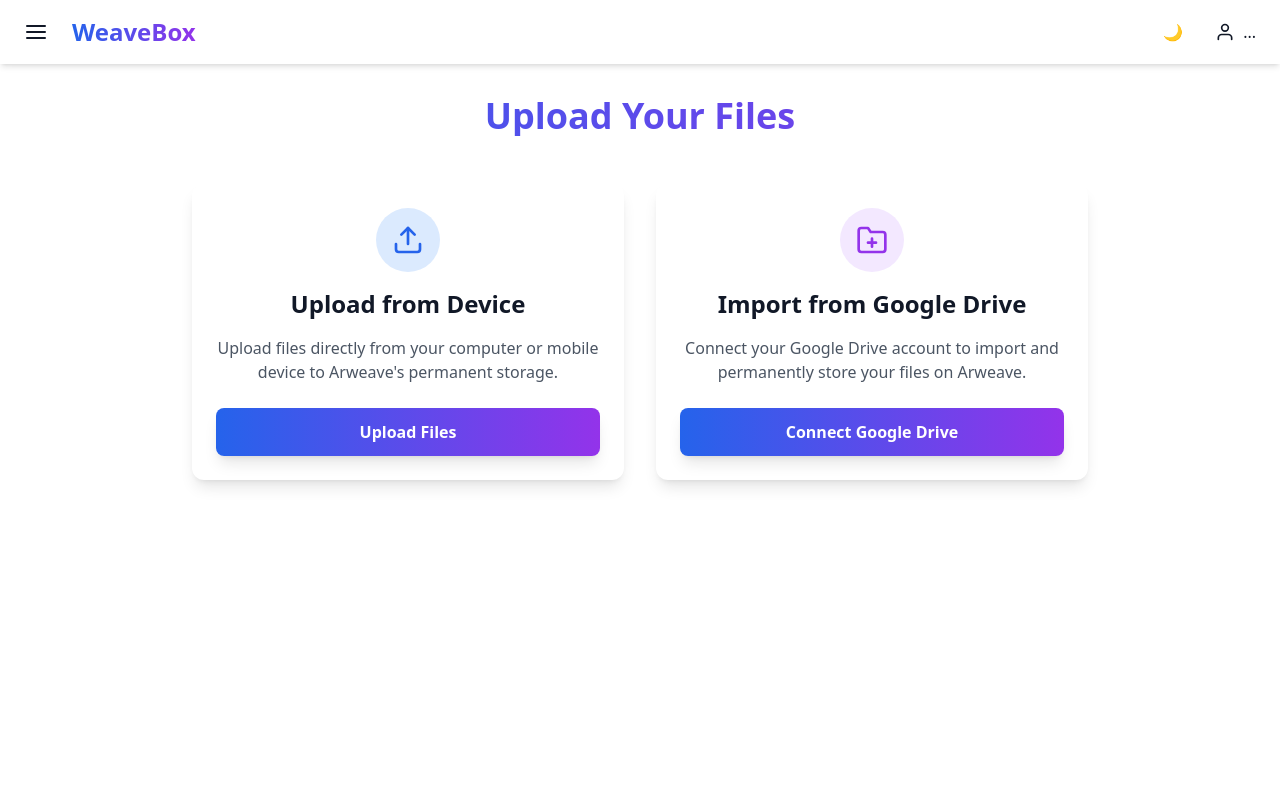
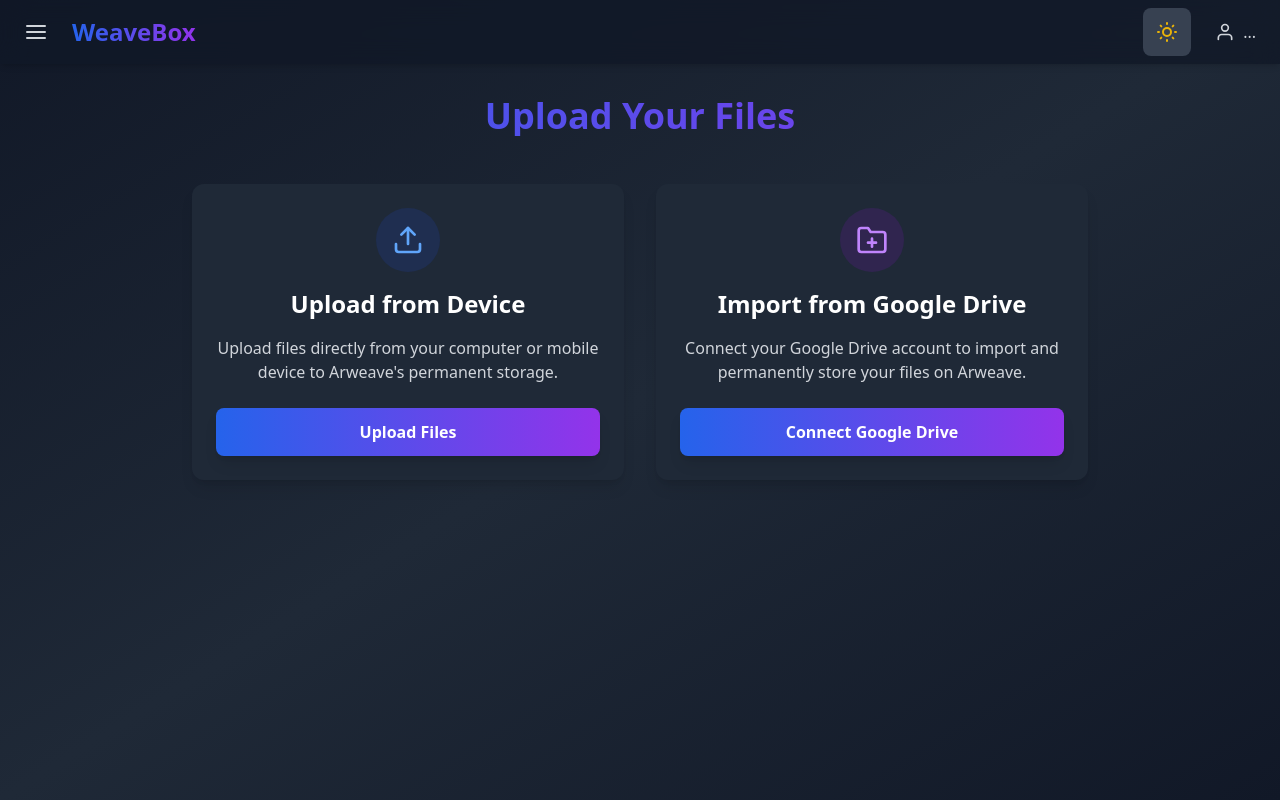
Before and after one commit to aryan-kesarwani/weavebox, a React (Vite) app in the folder client/: page /dashboard in a window 1280 px wide. Built offline with nearby package versions, Linux system fonts and the light colour scheme; what arweave would draw is missing.

Commit message:
fixed dark mode issues

```diff
--- a/client/src/pages/Dashboard.tsx
+++ b/client/src/pages/Dashboard.tsx
@@ -1,9 +1,9 @@
-import { useState,useEffect } from 'react';
+import { useState, useEffect } from 'react';
 import { motion } from 'framer-motion';
 import { FiMenu, FiX, FiUpload, FiImage, FiVideo, FiFolder, FiFolderPlus, FiUser } from 'react-icons/fi';
 import { Link, useNavigate } from 'react-router-dom';
 import API from '../globals/axiosConfig';
-import { useArweaveWallet } from '../utils/util';
+import { useArweaveWallet, useDarkMode } from '../utils/util';
 
 // Declare the google namespace for TypeScript
 declare global {
@@ -24,13 +24,20 @@
   }
 }
 
-
 const Dashboard = () => {
   const [isSidebarOpen, setIsSidebarOpen] = useState(false);
-  const [darkMode, setDarkMode] = useState(false);
   const [showProfileMenu, setShowProfileMenu] = useState(false);
   const navigate = useNavigate();
   const { userAddress, handleDisconnect } = useArweaveWallet();
+  const { darkMode, toggleDarkMode } = useDarkMode();
+
+  useEffect(() => {
+    if (darkMode) {
+      document.documentElement.classList.add('dark');
+    } else {
+      document.documentElement.classList.remove('dark');
+    }
+  }, [darkMode]);
 
   useEffect(() => {
     // Load Google OAuth2 script
@@ -79,15 +86,15 @@
   };
 
   return (
-    <div className={`min-h-screen ${darkMode ? 'bg-gray-900 text-white' : 'bg-white text-gray-900'}`}>
+    <div className="min-h-screen bg-gray-50 dark:bg-gray-900 dark:bg-gradient-to-br dark:from-gray-900 dark:via-gray-800 dark:to-gray-900 transition-colors duration-200">
       {/* Navbar */}
-      <nav className="fixed w-full bg-white/80 dark:bg-black/40 backdrop-blur-md shadow-md z-50">
+      <nav className="fixed w-full bg-white/80 dark:bg-gray-900/80 backdrop-blur-md shadow-md z-50">
         <div className="max-w-7xl mx-auto px-4">
           <div className="flex items-center justify-between h-16">
             <div className="flex items-center">
               <button
                 onClick={() => setIsSidebarOpen(!isSidebarOpen)}
-                className="p-2 rounded-lg hover:bg-gray-100 dark:hover:bg-gray-800"
+                className="p-2 rounded-lg text-gray-700 dark:text-gray-300 hover:bg-gray-100 dark:hover:bg-gray-800"
               >
                 {isSidebarOpen ? <FiX size={24} /> : <FiMenu size={24} />}
               </button>
@@ -97,17 +104,26 @@
             </div>
             <div className="flex items-center space-x-4">
               <button
-                onClick={() => setDarkMode(!darkMode)}
-                className="p-2 rounded-lg hover:bg-gray-100 dark:hover:bg-gray-800"
+                onClick={toggleDarkMode}
+                className="p-3 rounded-lg bg-gray-200 dark:bg-gray-700 hover:bg-gray-300 dark:hover:bg-gray-600 transition-colors"
+                aria-label="Toggle theme"
               >
-                {darkMode ? '☀️' : '🌙'}
+                {darkMode ? (
+                  <svg className="w-6 h-6 text-yellow-500" fill="none" stroke="currentColor" viewBox="0 0 24 24" xmlns="http://www.w3.org/2000/svg">
+                    <path strokeLinecap="round" strokeLinejoin="round" strokeWidth={2} d="M12 3v1m0 16v1m9-9h-1M4 12H3m15.364 6.364l-.707-.707M6.343 6.343l-.707-.707m12.728 0l-.707.707M6.343 17.657l-.707.707M16 12a4 4 0 11-8 0 4 4 0 018 0z" />
+                  </svg>
+                ) : (
+                  <svg className="w-6 h-6 text-gray-700" fill="none" stroke="currentColor" viewBox="0 0 24 24" xmlns="http://www.w3.org/2000/svg">
+                    <path strokeLinecap="round" strokeLinejoin="round" strokeWidth={2} d="M20.354 15.354A9 9 0 018.646 3.646 9.003 9.003 0 0012 21a9.003 9.003 0 008.354-5.646z" />
+                  </svg>
+                )}
               </button>
 
               {/* Profile Button */}
               <div className="relative">
                 <button
                   onClick={() => setShowProfileMenu(!showProfileMenu)}
-                  className="flex items-center space-x-2 p-2 rounded-lg hover:bg-gray-100 dark:hover:bg-gray-800"
+                  className="flex items-center space-x-2 p-2 rounded-lg text-gray-700 dark:text-gray-300 hover:bg-gray-100 dark:hover:bg-gray-800"
                 >
                   <FiUser size={20} />
                   <span className="hidden md:inline">{userAddress?.slice(0, 6)}...</span>
@@ -138,13 +154,13 @@
       <motion.div
         initial={false}
         animate={{ width: isSidebarOpen ? '250px' : '0px' }}
-        className={`fixed left-0 top-16 h-[calc(100vh-4rem)] bg-white dark:bg-gray-800 shadow-lg z-40 overflow-hidden`}
+        className="fixed left-0 top-16 h-[calc(100vh-4rem)] bg-white dark:bg-gray-800 shadow-lg z-40 overflow-hidden"
       >
         <div className="p-4 space-y-4">
           <motion.button
             whileHover={{ scale: 1.05 }}
             whileTap={{ scale: 0.95 }}
-            className="w-full flex items-center space-x-3 p-3 rounded-lg hover:bg-gray-100 dark:hover:bg-gray-700"
+            className="w-full flex items-center space-x-3 p-3 rounded-lg text-gray-700 dark:text-gray-300 hover:bg-gray-100 dark:hover:bg-gray-700"
           >
             <FiUpload size={20} />
             <span>File Upload</span>
@@ -152,7 +168,7 @@
           <motion.button
             whileHover={{ scale: 1.05 }}
             whileTap={{ scale: 0.95 }}
-            className="w-full flex items-center space-x-3 p-3 rounded-lg hover:bg-gray-100 dark:hover:bg-gray-700"
+            className="w-full flex items-center space-x-3 p-3 rounded-lg text-gray-700 dark:text-gray-300 hover:bg-gray-100 dark:hover:bg-gray-700"
           >
             <FiImage size={20} />
             <span>Image Upload</span>
@@ -160,7 +176,7 @@
           <motion.button
             whileHover={{ scale: 1.05 }}
             whileTap={{ scale: 0.95 }}
-            className="w-full flex items-center space-x-3 p-3 rounded-lg hover:bg-gray-100 dark:hover:bg-gray-700"
+            className="w-full flex items-center space-x-3 p-3 rounded-lg text-gray-700 dark:text-gray-300 hover:bg-gray-100 dark:hover:bg-gray-700"
           >
             <FiVideo size={20} />
             <span>Video Upload</span>
@@ -183,10 +199,10 @@
               className="bg-white dark:bg-gray-800 rounded-xl shadow-lg p-6 hover:shadow-xl transition-shadow"
             >
               <div className="text-center">
-                <div className="w-16 h-16 bg-blue-100 dark:bg-blue-900 rounded-full flex items-center justify-center mx-auto mb-4">
+                <div className="w-16 h-16 bg-blue-100 dark:bg-blue-900/30 rounded-full flex items-center justify-center mx-auto mb-4">
                   <FiUpload size={32} className="text-blue-600 dark:text-blue-400" />
                 </div>
-                <h2 className="text-2xl font-semibold mb-4">Upload from Device</h2>
+                <h2 className="text-2xl font-semibold mb-4 text-gray-900 dark:text-white">Upload from Device</h2>
                 <p className="text-gray-600 dark:text-gray-300 mb-6">
                   Upload files directly from your computer or mobile device to Arweave's permanent storage.
                 </p>
@@ -209,10 +225,10 @@
               className="bg-white dark:bg-gray-800 rounded-xl shadow-lg p-6 hover:shadow-xl transition-shadow"
             >
               <div className="text-center">
-                <div className="w-16 h-16 bg-purple-100 dark:bg-purple-900 rounded-full flex items-center justify-center mx-auto mb-4">
+                <div className="w-16 h-16 bg-purple-100 dark:bg-purple-900/30 rounded-full flex items-center justify-center mx-auto mb-4">
                   <FiFolderPlus size={32} className="text-purple-600 dark:text-purple-400" />
                 </div>
-                <h2 className="text-2xl font-semibold mb-4">Import from Google Drive</h2>
+                <h2 className="text-2xl font-semibold mb-4 text-gray-900 dark:text-white">Import from Google Drive</h2>
                 <p className="text-gray-600 dark:text-gray-300 mb-6">
                   Connect your Google Drive account to import and permanently store your files on Arweave.
                 </p>
--- a/client/src/pages/Upload.tsx
+++ b/client/src/pages/Upload.tsx
@@ -1,15 +1,14 @@
-import { useState, useCallback } from 'react';
+import { useState, useCallback, useEffect } from 'react';
 import { motion } from 'framer-motion';
 import { FiMenu, FiX, FiUpload, FiUser } from 'react-icons/fi';
 import { Link, useNavigate } from 'react-router-dom';
-import { useArweaveWallet } from '../utils/util';
+import { useArweaveWallet, useDarkMode } from '../utils/util';
 import { useDropzone } from 'react-dropzone';
 import { ToastContainer, toast } from 'react-toastify';
 import 'react-toastify/dist/ReactToastify.css';
 
 const Upload = () => {
   const [isSidebarOpen, setIsSidebarOpen] = useState(false);
-  const [darkMode, setDarkMode] = useState(false);
   const [showProfileMenu, setShowProfileMenu] = useState(false);
   const [selectedFile, setSelectedFile] = useState<File | null>(null);
   const [priceEstimate, setPriceEstimate] = useState<string | null>(null);
@@ -17,6 +16,15 @@
   const [isUploading, setIsUploading] = useState(false);
   const navigate = useNavigate();
   const { userAddress, handleDisconnect } = useArweaveWallet();
+  const { darkMode, toggleDarkMode } = useDarkMode();
+
+  useEffect(() => {
+    if (darkMode) {
+      document.documentElement.classList.add('dark');
+    } else {
+      document.documentElement.classList.remove('dark');
+    }
+  }, [darkMode]);
 
   const onDrop = useCallback((acceptedFiles: File[]) => {
     if (acceptedFiles.length > 0) {
@@ -73,16 +81,16 @@
   };
 
   return (
-    <div className={`min-h-screen ${darkMode ? 'bg-gray-900 text-white' : 'bg-white text-gray-900'}`}>
-      <ToastContainer />
-      {/* Navbar - Same as Dashboard */}
-      <nav className="fixed w-full bg-white/80 dark:bg-black/40 backdrop-blur-md shadow-md z-50">
+    <div className="min-h-screen bg-gray-50 dark:bg-gray-900 dark:bg-gradient-to-br dark:from-gray-900 dark:via-gray-800 dark:to-gray-900 transition-colors duration-200">
+      <ToastContainer theme={darkMode ? 'dark' : 'light'} />
+      {/* Navbar */}
+      <nav className="fixed w-full bg-white/80 dark:bg-gray-900/80 backdrop-blur-md shadow-md z-50">
         <div className="max-w-7xl mx-auto px-4">
           <div className="flex items-center justify-between h-16">
             <div className="flex items-center">
               <button
                 onClick={() => setIsSidebarOpen(!isSidebarOpen)}
-                className="p-2 rounded-lg hover:bg-gray-100 dark:hover:bg-gray-800"
+                className="p-2 rounded-lg text-gray-700 dark:text-gray-300 hover:bg-gray-100 dark:hover:bg-gray-800"
               >
                 {isSidebarOpen ? <FiX size={24} /> : <FiMenu size={24} />}
               </button>
@@ -92,17 +100,26 @@
             </div>
             <div className="flex items-center space-x-4">
               <button
-                onClick={() => setDarkMode(!darkMode)}
-                className="p-2 rounded-lg hover:bg-gray-100 dark:hover:bg-gray-800"
+                onClick={toggleDarkMode}
+                className="p-3 rounded-lg bg-gray-200 dark:bg-gray-700 hover:bg-gray-300 dark:hover:bg-gray-600 transition-colors"
+                aria-label="Toggle theme"
               >
-                {darkMode ? '☀️' : '🌙'}
+                {darkMode ? (
+                  <svg className="w-6 h-6 text-yellow-500" fill="none" stroke="currentColor" viewBox="0 0 24 24" xmlns="http://www.w3.org/2000/svg">
+                    <path strokeLinecap="round" strokeLinejoin="round" strokeWidth={2} d="M12 3v1m0 16v1m9-9h-1M4 12H3m15.364 6.364l-.707-.707M6.343 6.343l-.707-.707m12.728 0l-.707.707M6.343 17.657l-.707.707M16 12a4 4 0 11-8 0 4 4 0 018 0z" />
+                  </svg>
+                ) : (
+                  <svg className="w-6 h-6 text-gray-700" fill="none" stroke="currentColor" viewBox="0 0 24 24" xmlns="http://www.w3.org/2000/svg">
+                    <path strokeLinecap="round" strokeLinejoin="round" strokeWidth={2} d="M20.354 15.354A9 9 0 018.646 3.646 9.003 9.003 0 0012 21a9.003 9.003 0 008.354-5.646z" />
+                  </svg>
+                )}
               </button>
 
               {/* Profile Button */}
               <div className="relative">
                 <button
                   onClick={() => setShowProfileMenu(!showProfileMenu)}
-                  className="flex items-center space-x-2 p-2 rounded-lg hover:bg-gray-100 dark:hover:bg-gray-800"
+                  className="flex items-center space-x-2 p-2 rounded-lg text-gray-700 dark:text-gray-300 hover:bg-gray-100 dark:hover:bg-gray-800"
                 >
                   <FiUser size={20} />
                   <span className="hidden md:inline">{userAddress?.slice(0, 6)}...</span>
@@ -166,21 +183,21 @@
               animate={{ opacity: 1, y: 0 }}
               className="mt-8 bg-white dark:bg-gray-800 rounded-xl shadow-lg p-6"
             >
-              <h2 className="text-xl font-semibold mb-4">File Details</h2>
+              <h2 className="text-xl font-semibold mb-4 text-gray-900 dark:text-white">File Details</h2>
               <div className="space-y-4">
                 <div className="flex justify-between">
                   <span className="text-gray-600 dark:text-gray-300">File Name:</span>
-                  <span className="font-medium">{selectedFile.name}</span>
+                  <span className="font-medium text-gray-900 dark:text-white">{selectedFile.name}</span>
                 </div>
                 <div className="flex justify-between">
                   <span className="text-gray-600 dark:text-gray-300">File Size:</span>
-                  <span className="font-medium">
+                  <span className="font-medium text-gray-900 dark:text-white">
                     {(selectedFile.size / 1024 / 1024).toFixed(2)} MB
                   </span>
                 </div>
                 <div className="flex justify-between">
                   <span className="text-gray-600 dark:text-gray-300">Type:</span>
-                  <span className="font-medium">{selectedFile.type}</span>
+                  <span className="font-medium text-gray-900 dark:text-white">{selectedFile.type}</span>
                 </div>
                 <div className="flex justify-between">
                   <span className="text-gray-600 dark:text-gray-300">Estimated Cost:</span>
```
Also changed, not shown: client/src/pages/Landing.tsx (+7 -7 lines).
